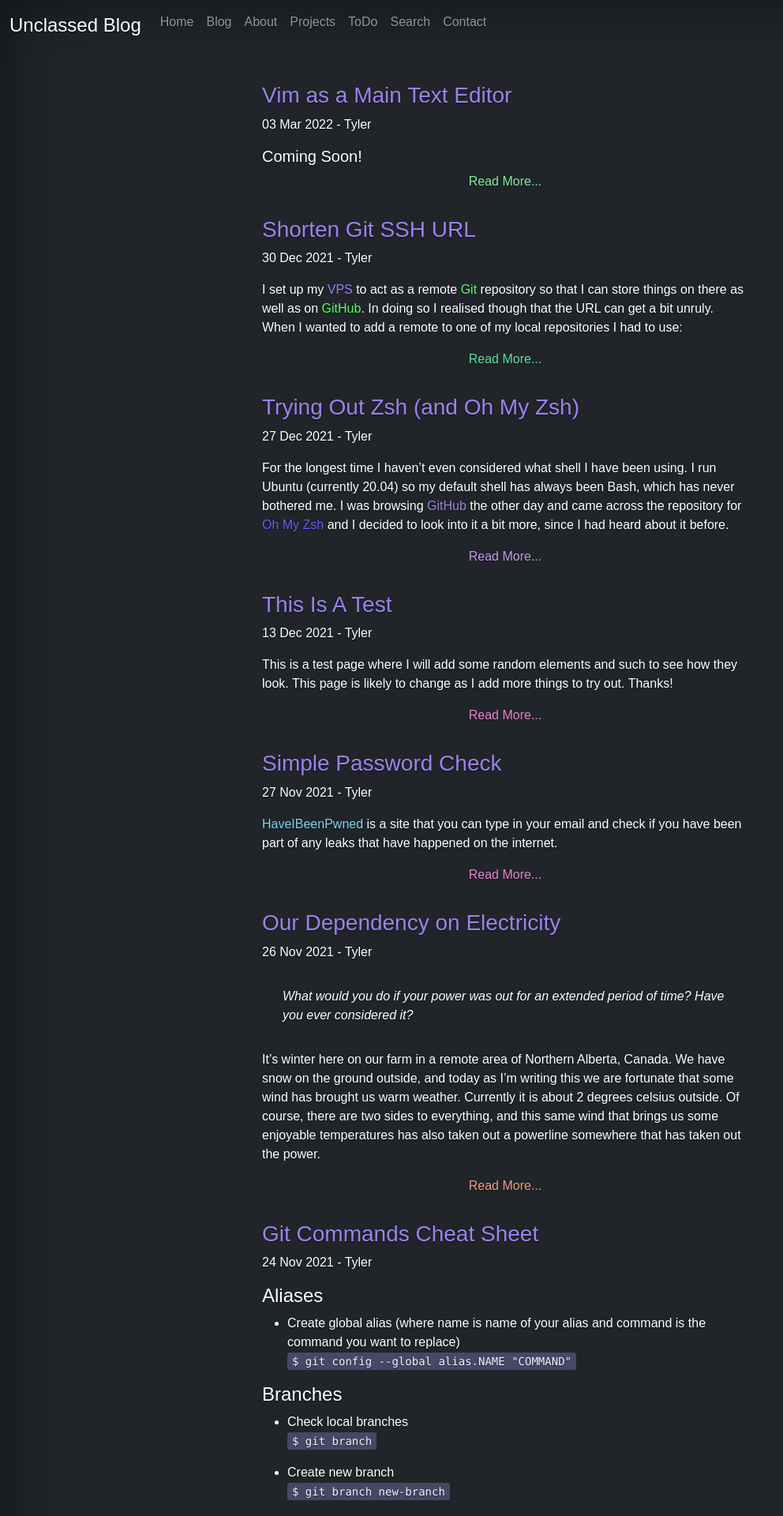
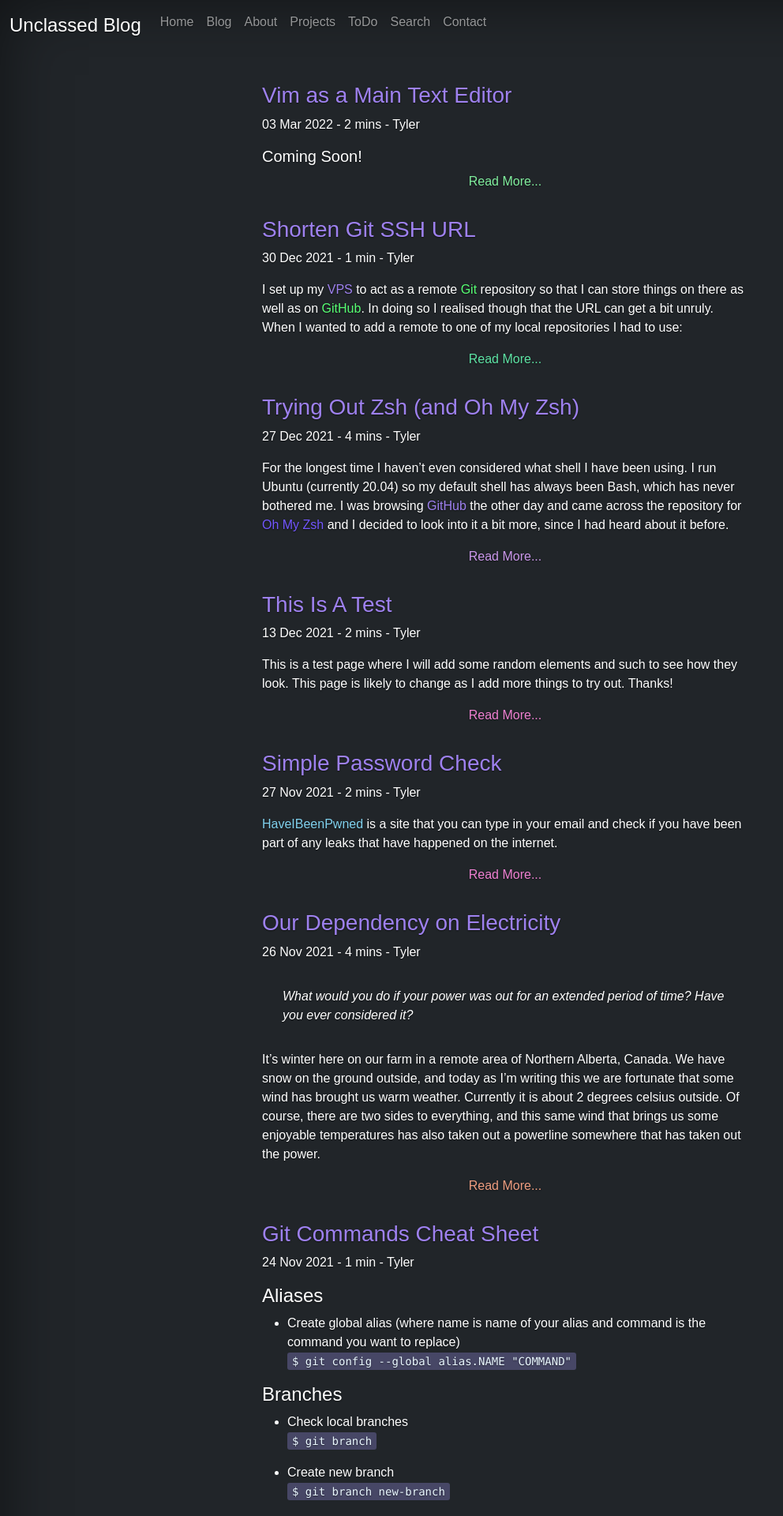
Before and after one commit to UnclassedPenguin/unclassedpenguin.github.io, a Jekyll site: the page built from blog/index.html, in a window 1280 px wide. Shown: the top 1920 px of the page at 79% size, without its empty margins (0-992 px from the left). Built offline with Jekyll 4.4.1, drawn with Linux system fonts in a browser that asks for light colours; the list of posts is cut into pages by our own code; some of the changed text lies outside the part shown.

Commit message:
add reading time to blog

```diff
--- a/_includes/reading-time.html
+++ b/_includes/reading-time.html
@@ -1,5 +1,5 @@
 <span class="reading-time" title="Estimated readtime">
-  {% assign words = content | number_of_words %}
+  {% assign words = post.content | number_of_words %}
   {% if words < 360 %}
     1 min
   {% else %}
--- a/blog/index.html
+++ b/blog/index.html
@@ -10,11 +10,11 @@ title: Blog
   <div class="col-md-8 col-lg-6 col-xxl-4 py-3 text-white">
     {% if post.url contains "draft" %}
       <h3><a class="randomcolorheader" href="{{ site.baseurl }}{{ post.url }}">{{ post.title }}</a></h3>
-      <p>{{ post.date | date_to_string}} - {{ post.author }} </p>
+      <p>{{ post.date | date_to_string}} - {% include reading-time.html %} - {{ post.author }} </p>
       <h5>Coming Soon!</h5>
     {% else %}
       <h3><a class="randomcolorheader" href="{{ site.baseurl }}{{ post.url }}">{{ post.title }}</a></h3>
-      <p>{{ post.date | date_to_string}} - {{ post.author }} </p>
+      <p>{{ post.date | date_to_string}} - {% include reading-time.html %} - {{ post.author }} </p>
       {{ post.excerpt }}
     {% endif %}
     <div class="row justify-content-center">
```
